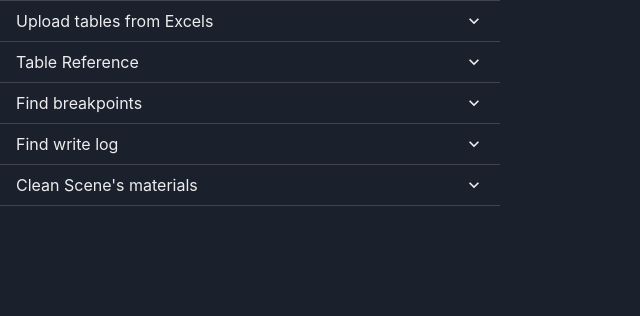
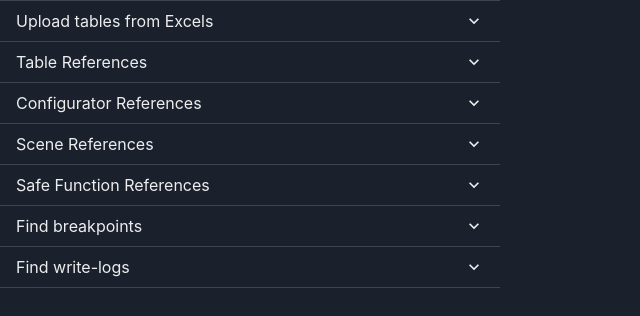
Before and after one commit to lorenzotonazzini/kbmax-tools, a React (Create React App) app: page /tools in a window 1280 px wide. Both pictures are taken after a click on the button "Tools". Shown: the top 316 px of the page, without its empty margins (0-640 px from the left). Built offline with nearby package versions, Linux system fonts and the light colour scheme.

Commit message:
added new TODO tools

```diff
--- a/src/pages/Tools.tsx
+++ b/src/pages/Tools.tsx
@@ -18,10 +18,28 @@ const ToolsList = [
         route: "/tools/loadFromExcel"
     },
     {
-        name: "Table Reference",
+        name: "Table References",
         description:
-            "If a table is used a lot you can easily forget where it is used, this tool helps you discover all the references to it",
+            "If a table is used a lot you can easily forget where it is used, this tool helps you discover all the references to it (configurators, scenes, safe functions and quote headers!)",
         route: "/tools/tableReference"
+    },
+    {
+        name: "Configurator References",
+        description:
+            "TODO: Find out where a configurator is being used (as nested in another configurator or in a scene)",
+        route: ""
+    },
+    {
+        name: "Scene References",
+        description:
+            "TODO: Find out where a scene is referenced",
+        route: ""
+    },
+    {
+        name: "Safe Function References",
+        description:
+            "TODO: Find out where a safe function is used",
+        route: ""
     },
     {
         name: "Find breakpoints",
@@ -31,17 +49,12 @@ const ToolsList = [
         param: ["debugger"]
     },
     {
-        name: "Find write log",
+        name: "Find write-logs",
         description:
             "Often finding all the 'write logs' in a project is complicated when there start to be several configurators, this tool helps you find them all",
         route: "/tools/findWriteLog",
         param: ["console.log", "e.logs.push"]
-    },
-    {
-        name: "Clean Scene's materials",
-        description: "TODO",
-        route: ""
-    },
+    }
 ];
 export default function ToolsPage() {
     const navigate = useNavigate();
```
Also changed, not shown: 1 other file (tests, documents, lock files or other folders).
